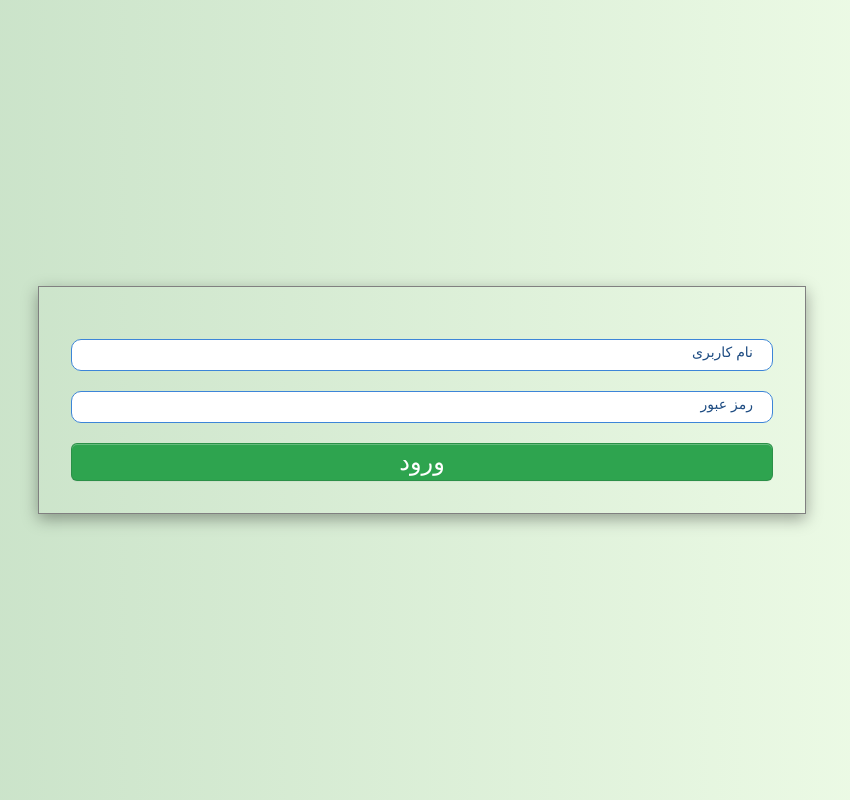
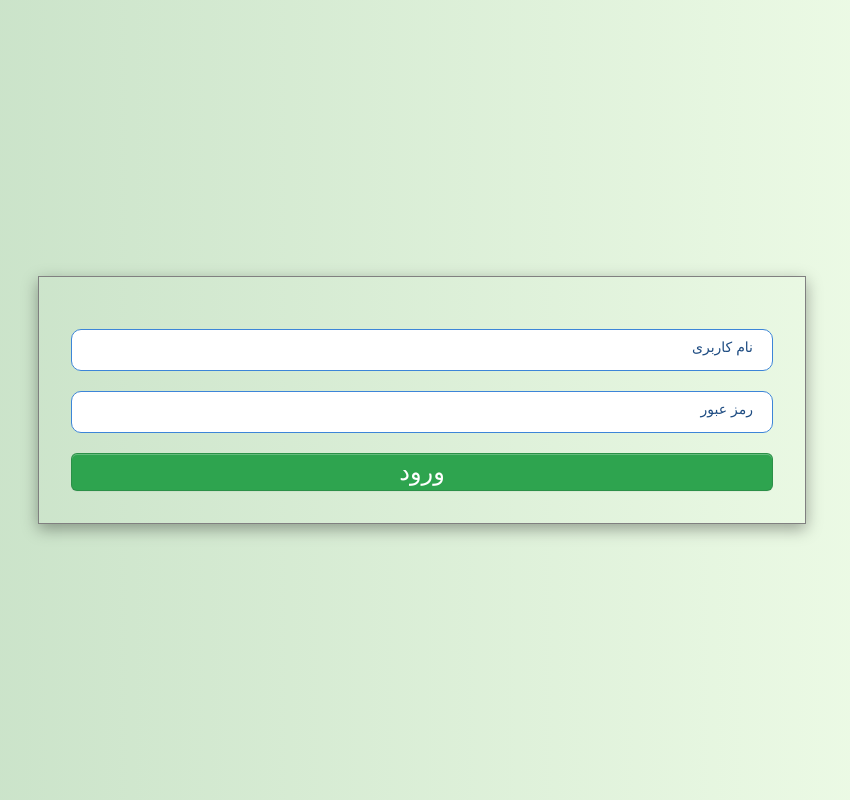
Before and after one commit to Faraz1995/merit-money, a Next.js app: page /login in a window 1280 px wide. Shown: the whole page, without its empty margins (218-1068 px from the left). Built offline with nearby package versions, Linux system fonts and the light colour scheme; a web font is replaced by a local one.

Commit message:
fix label position

```diff
--- a/components/TextInput/input.module.scss
+++ b/components/TextInput/input.module.scss
@@ -11,7 +11,7 @@
   position: absolute;
   pointer-events: none;
   right: 15px;
-  top: 5px;
+  top: 10px;
   padding: 0 5px;
   background: #fff;
   transition: 0.2s ease all;
@@ -24,7 +24,7 @@
   display: block;
   width: 100%;
   height: 2rem;
-  padding: 0 20px;
+  padding: 20px;
   background: #fff;
   color: #323840;
   border: 1px solid #3D85D8;
@@ -34,7 +34,7 @@
   &:focus {
     outline: none;
     border: 1px solid #483b00;
-
+    padding: 20px;
     ~.label {
       top: -20px;
       font-size: 13px;
```
